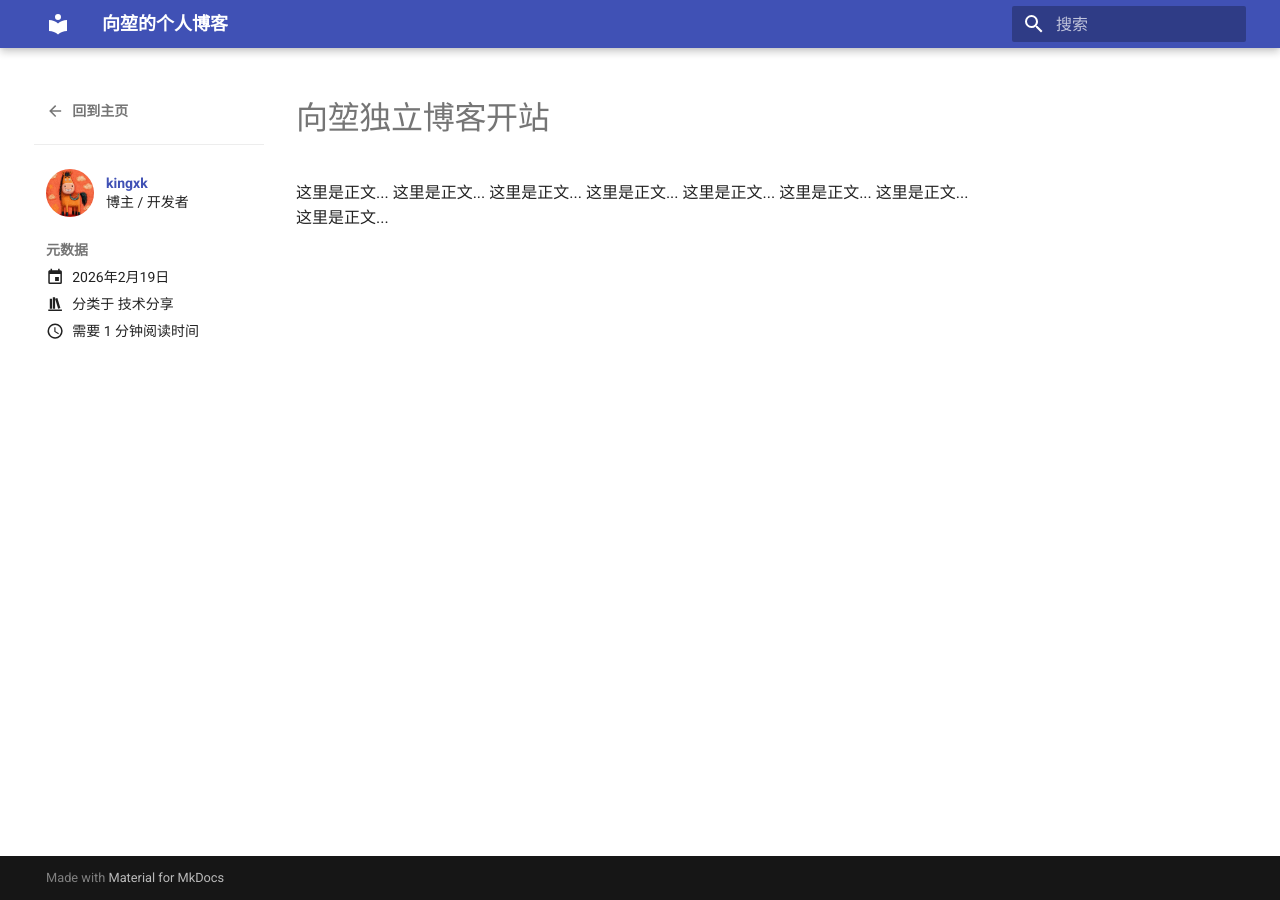
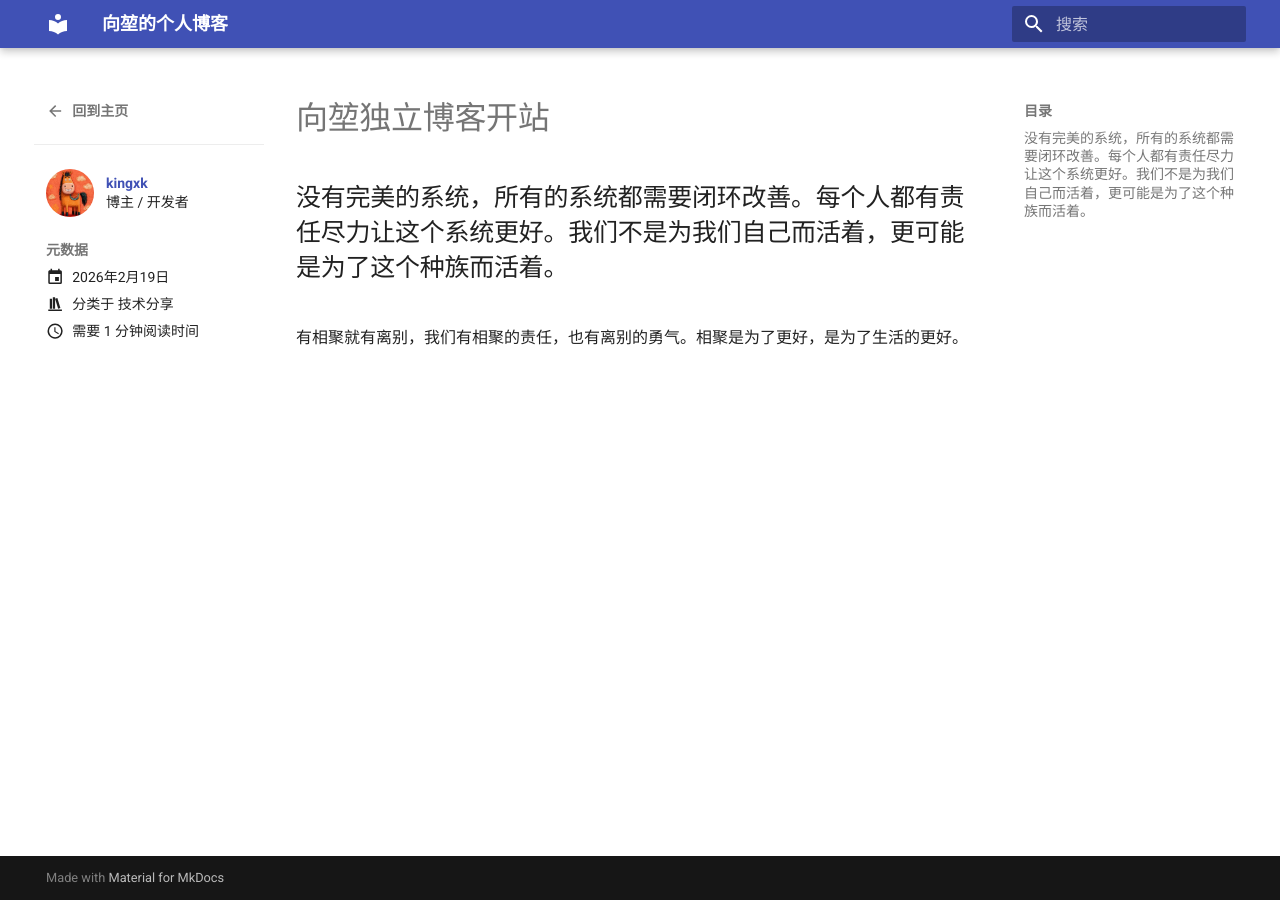
Before and after one commit to kingxk/kingxk.github.io, an MkDocs documentation site: the page built from docs/blog/posts/2026-02-19-向堃的独立博客开站.md, in a window 1280 px wide. Built offline with MkDocs 1.6.1 and Material for MkDocs 9.7.7, drawn with Linux system fonts in a browser that asks for light colours.

Commit message:
改文章

```diff
--- a/docs/blog/posts/2026-02-19-向堃的独立博客开站.md
+++ b/docs/blog/posts/2026-02-19-向堃的独立博客开站.md
@@ -14,11 +14,6 @@ draft: false             # 可选，设为 true 时文章不会发布
 
 # 向堃独立博客开站
 
-这里是正文...
-这里是正文...
-这里是正文...
-这里是正文...
-这里是正文...
-这里是正文...
-这里是正文...
-这里是正文...
+##没有完美的系统，所有的系统都需要闭环改善。每个人都有责任尽力让这个系统更好。我们不是为我们自己而活着，更可能是为了这个种族而活着。
+##
+有相聚就有离别，我们有相聚的责任，也有离别的勇气。相聚是为了更好，是为了生活的更好。
```
